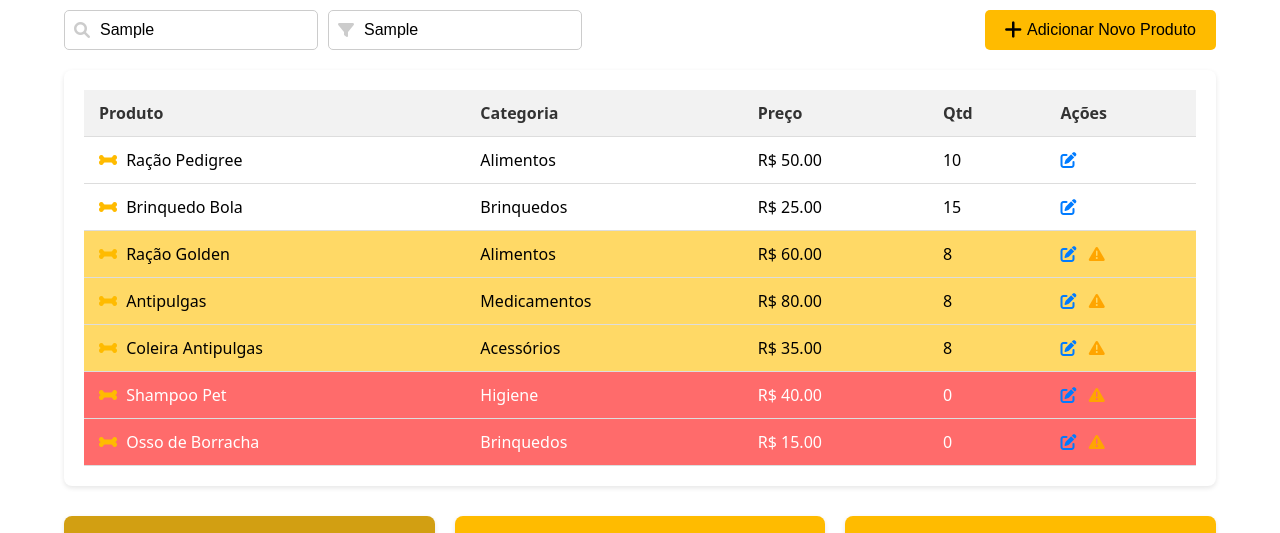
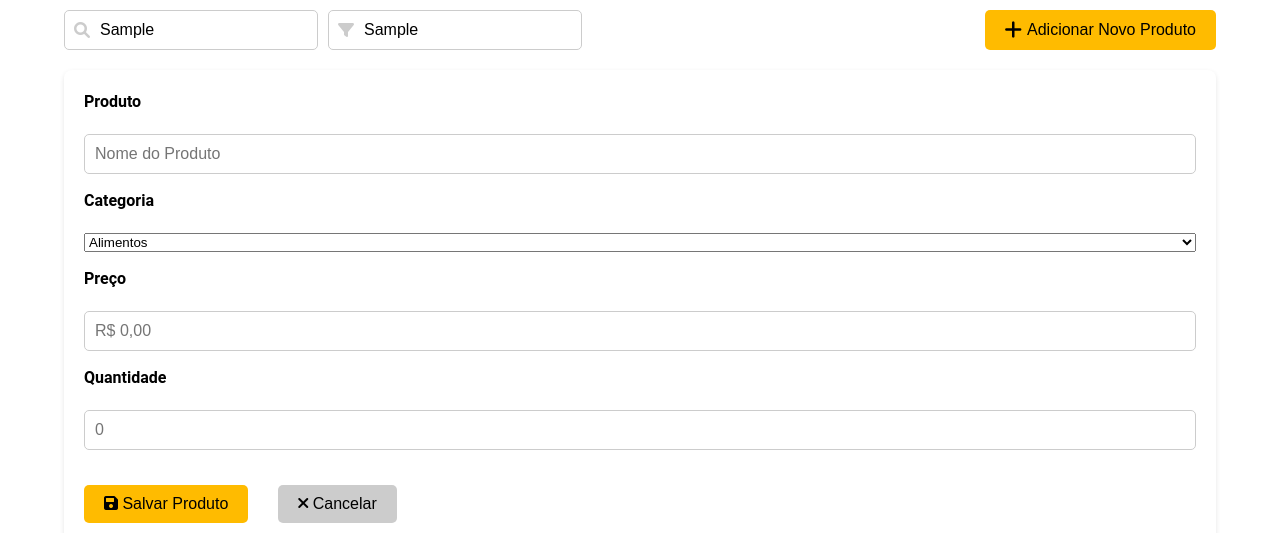
Before and after one commit to LouisCharlles/Helpy-Pet, a plain HTML site: page html/controle_estoque.html in a window 1280 px wide. Both pictures are taken after typing "Sample", "Sample" into the empty fields and a click on the button "Adicionar Novo Produto". Shown: the part 267-800 px from the top of the page. Drawn offline with Linux system fonts and the light colour scheme; a web font is replaced by a local one.

Commit message:
feat:Adiciona funcionalidade de adicionar produto ao estoque

```diff
--- a/css/controle_estoque/controle_estoque.css
+++ b/css/controle_estoque/controle_estoque.css
@@ -310,7 +310,72 @@
     flex-direction: column;
     gap: 10px;
 }
+.wrapper{
+    display: none;
+}
+.formulario-adicionar-produto{
+    background-color: var(--cor-branco);
+    padding: 20px;
+    border-radius: 8px;
+    box-shadow: 0 2px 5px rgba(0,0,0,0.1);
+    margin-bottom: 30px;
+    display: flex;
+    flex-direction: column;
+    gap: 15px;
+}
 
+.formulario-adicionar-produto label {
+    font-weight: bold;
+    margin-bottom: 5px;
+}
+
+.formulario-adicionar-produto input[type="text"],
+.formulario-adicionar-produto input[type="number"],
+.formulario-adicionar-produto input[type="file"] {
+    padding: 10px;
+    border: 1px solid var(--cor-cinza-medio);
+    border-radius: 5px;
+    font-size: 16px;
+    width: 100%;
+    box-sizing: border-box;
+}
+.formulario-adicionar-produto input[type="text"]:focus,
+.formulario-adicionar-produto input[type="number"]:focus,
+.formulario-adicionar-produto input[type="file"]:focus {
+    outline: none;
+    border-color: var(--cor-amarelo-escuro);
+    background: var(--cor-fundo-claro);
+    box-shadow: 0px 0px 0px 2px rgba(210, 159, 18, 0.5);
+}
+.botoes-formulario {
+    display: flex;
+    justify-content: flex-start;
+    gap: 30px;
+    margin-top: 20px;
+}
+.botao-salvar-produto{
+    background-color: var(--cor-amarelo-principal);
+    color: black;
+    border: none;
+    padding: 10px 20px;
+    border-radius: 5px;
+    cursor: pointer;
+    font-size: 16px;
+    align-items: center;
+    align-self: start;
+}
+
+.botao-cancelar-produto{
+    background-color: var(--cor-cinza-medio);
+    color: black;
+    border: none;
+    padding: 10px 20px;
+    border-radius: 5px;
+    cursor: pointer;
+    font-size: 16px;
+    align-items: center;
+    align-self: start;
+}
 /* responsividade*/
 @media (max-width: 768px) {
     .cabecalho-principal .navegacao-principal ul {
--- a/html/controle_estoque.html
+++ b/html/controle_estoque.html
@@ -73,6 +73,33 @@
                     <i class="fas fa-plus"></i> Adicionar Novo Produto
                 </button>
             </div>
+            <div class="wrapper">
+                <form class="formulario-adicionar-produto">
+                <label for="produto-estoque" class="font-2-s">Produto</label>
+                <input type="text" id="produto-estoque" placeholder="Nome do Produto">
+                <label for="categoria-estoque" class="font-2-s">Categoria</label>
+                <select id="categoria-estoque">
+                    <option value="alimentos">Alimentos</option>
+                    <option value="Brinquedos">Brinquedos</option>
+                    <option value="Medicamentos">Medicamentos</option>
+                    <option value="Acessorios">Acessórios</option>
+                    <option value="Higiene">Higiene</option>
+                </select>
+                <label for="preco-estoque" class="font-2-s">Preço</label>
+                <input type="number" id="preco-estoque" placeholder="R$ 0,00" step="0.01" min="0">
+                <label for="quantidade-estoque" class="font-2-s">Quantidade</label>
+                <input type="number" id="quantidade-estoque" placeholder="0" min="0">
+                <div class="botoes-formulario">
+                    <button type="submit" class="botao-salvar-produto">
+                    <i class="fas fa-save"></i> Salvar Produto
+                    </button>
+                    <button type="reset" class="botao-cancelar-produto">
+                    <i class="fas fa-times"></i> Cancelar
+                    </button>
+                </div>
+            </form>
+            </div>
+
 
             <!--tabela produtos -->
             <div class="tabela-listagem-produtos">
@@ -196,7 +223,7 @@
             <p class="footer-copy font-2-s cor-10">© 2025 Helpy Pet. Todos os direitos reservados.</p>
         </div>
     </footer>
-
-   <script src="/js/search_bar/search.js"></script>
+    <script src="/js/search_bar/search.js"></script>
+    <script src="/js/controle_estoque/controle_estoque.js"></script>
 </body>
 </html>
--- /dev/null
+++ b/js/controle_estoque/controle_estoque.js
@@ -0,0 +1,65 @@
+function ativarFormDeAdicionarProduto() {
+    const botaoAdicionarProduto = document.querySelector(".area-controles .botao-adicionar-produto");
+    const wrapper = document.querySelector(".wrapper");
+    botaoAdicionarProduto.addEventListener("click", () => {
+        wrapper.style.display = "block";
+    });
+}
+ativarFormDeAdicionarProduto();
+
+
+function desativarFormDeAdicionarProduto() {
+    const botaoCancelarProduto = document.querySelector(".wrapper .botao-cancelar-produto");
+    botaoCancelarProduto.addEventListener("click", () => {
+        const wrapper = document.querySelector(".wrapper");
+        wrapper.style.display = "none";
+    });
+}
+desativarFormDeAdicionarProduto();
+
+const nomeProduto = document.getElementById("produto-estoque");
+const categoriaProduto = document.getElementById("categoria-estoque");
+const precoProduto = document.getElementById("preco-estoque");
+const quantidadeProduto = document.getElementById("quantidade-estoque");
+const botaoAdicionar = document.querySelector(".wrapper .botao-salvar-produto");
+const botaoCancelar = document.querySelector(".wrapper .botao-cancelar-produto");
+
+
+function adicionarProduto() {
+    const tabelaListagemProdutosBody = document.querySelector(".tabela-listagem-produtos tbody");
+    botaoAdicionar.addEventListener("click", (event) => {
+    event.preventDefault(); // Impede envio do formulário
+
+    const nome = nomeProduto.value;
+    const categoria = categoriaProduto.value;
+    const preco = Number(precoProduto.value);
+    const quantidade = Number(quantidadeProduto.value);
+
+    if (nome && categoria && preco && quantidade >= 0) {
+        const novaLinha = document.createElement("tr");
+        novaLinha.innerHTML = `
+            <td>${nome}</td>
+            <td>${categoria}</td>
+            <td>R$ ${preco.toFixed(2)}</td>
+            <td>${quantidade}</td>
+            <td><i class="fas fa-edit icone-acao"></i> <i class="fas fa-exclamation-triangle icone-alerta"></i></td>
+        `;
+        novaLinha.classList.add("linha-produto");
+
+        if (Number(quantidade) === 0) {
+            novaLinha.classList.add("estoque-esgotado");
+        } else if (Number(quantidade) <= 5) {
+            novaLinha.classList.add("estoque-baixo");
+        } else if (Number(quantidade) >= 10) {
+            novaLinha.classList.add("estoque-normal");
+        }
+
+        tabelaListagemProdutosBody.appendChild(novaLinha);
+    } else {
+        alert("Por favor, preencha todos os campos corretamente.");
+    }
+});
+
+}
+
+adicionarProduto();
```
